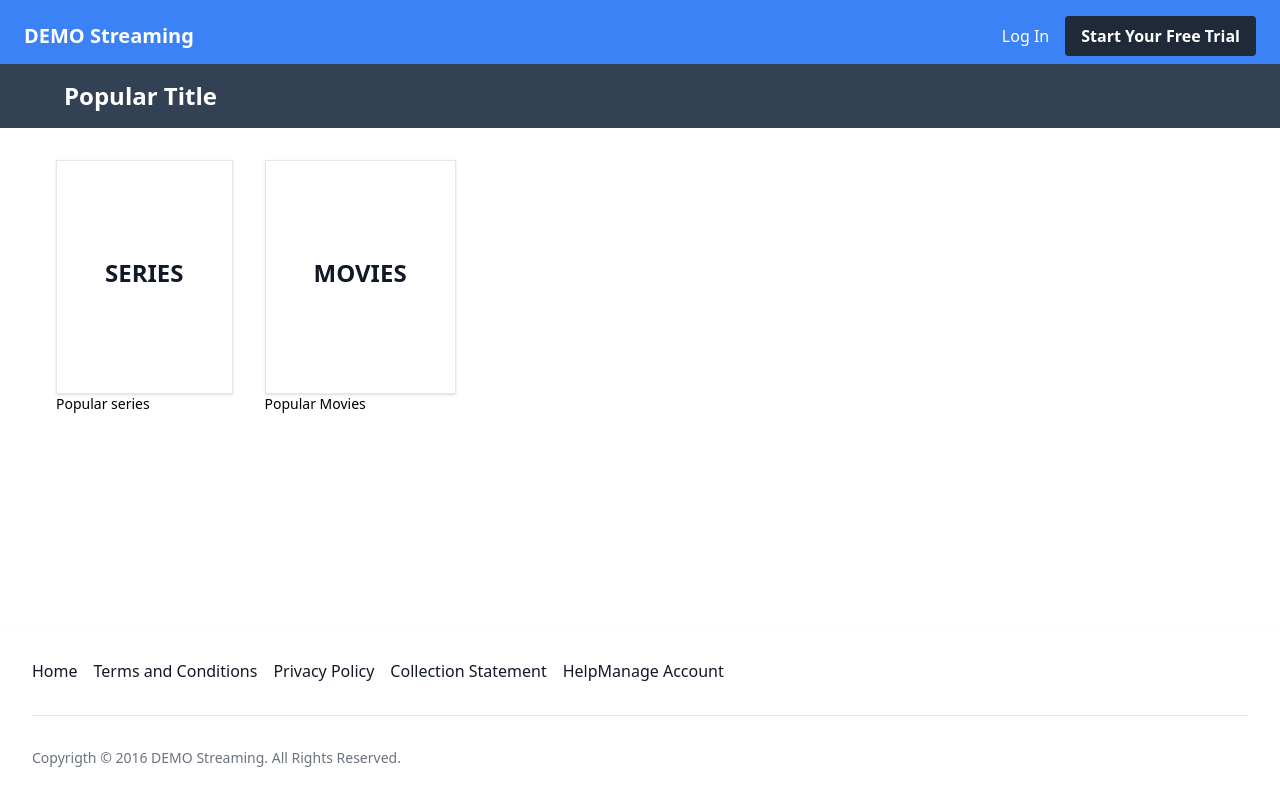
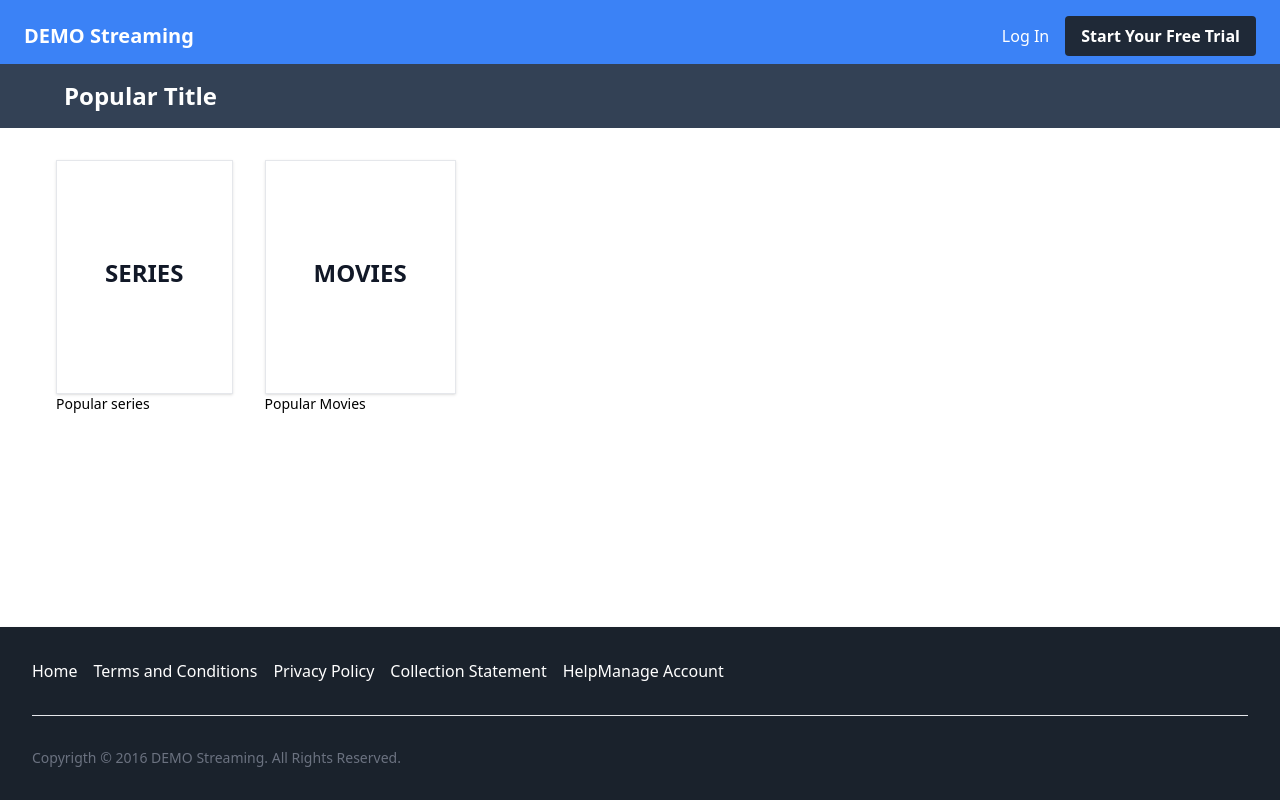
Before and after one commit to kirantirmale/MoviesSeries, a Next.js app: page / in a window 1280 px wide. Built offline with nearby package versions, Linux system fonts and the light colour scheme.

Commit message:
update commit

```diff
--- a/app/components/Footer.jsx
+++ b/app/components/Footer.jsx
@@ -1,10 +1,10 @@
 export default function Footer() {
   return (
     <div>
-      <footer className="bg-white shadow dark:bg-gray-800 fixed bottom-0 w-full foot">
+      <footer className="bg-dark footer1 shadow dark:bg-gray-800 fixed bottom-0 w-full foot">
         <div className="w-full max-w-screen-xl mx-auto p-2 sm:p-8">
           <div className="sm:flex sm:items-center sm:justify-between">
-            <ul className="flex flex-wrap items-center mb-4 sm:mb-0 text-sm sm:text-base font-medium text-gray-900 dark:text-white">
+            <ul className="flex flex-wrap items-center mb-4 sm:mb-0 text-sm sm:text-base font-medium text-gray-000 dark:text-white">
               <li>
                 <a href="#" className="hover:underline me-2 sm:me-4">Home</a>
               </li>
--- a/app/globals.css
+++ b/app/globals.css
@@ -31,3 +31,8 @@ max-height: 63vh;
 .card-1{
   transition: 0.6s;
 }
+
+.footer1{
+  background-color:rgb(26, 34, 44) ;
+color: white !important;
+}
```
